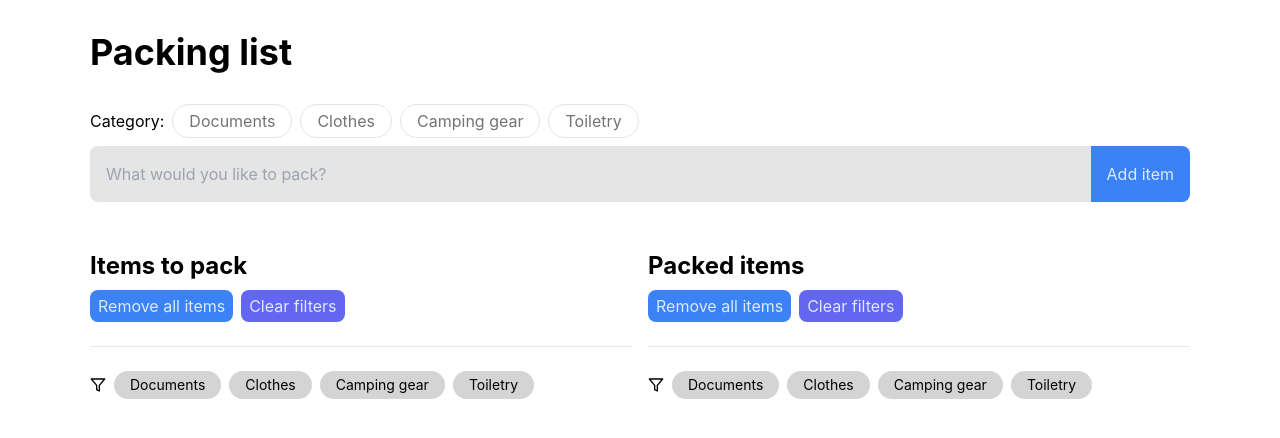
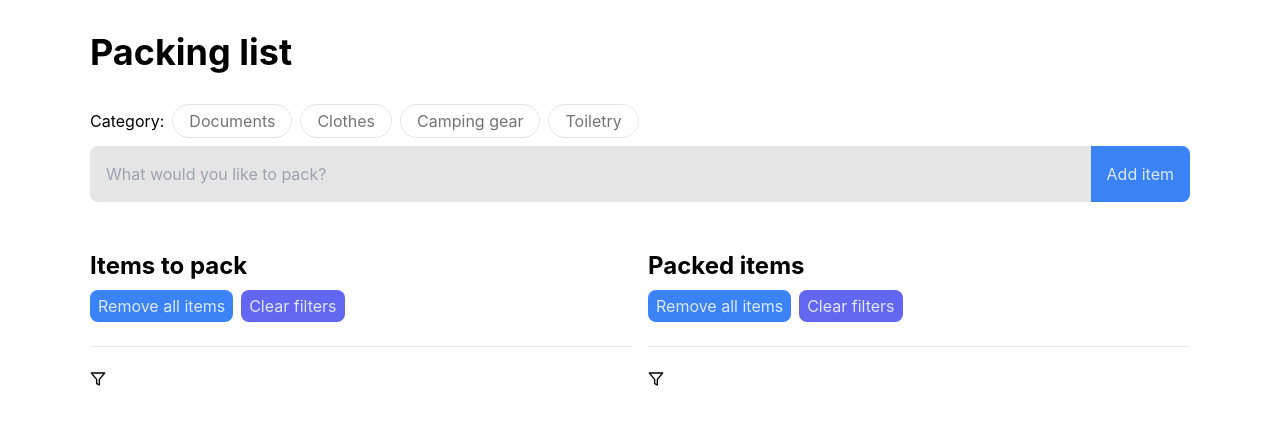
Before and after one commit to kilianfrederix/eindwerk-react, a React (Create React App) app in the folder eindwerk-react/: page / in a window 1280 px wide. Shown: the top 438 px of the page. Built offline with nearby package versions, Linux system fonts and the light colour scheme.

Commit message:
category button disabled toegevoegd

```diff
--- a/eindwerk-react/src/components/PackedItems/PackedCategory.jsx
+++ b/eindwerk-react/src/components/PackedItems/PackedCategory.jsx
@@ -1,13 +1,18 @@
-export default function PackedCategory  ({ onSelectedcategory }) {
+import React from 'react';
+
+export default function PackedCategory({ items, onSelectedCategory }) {
+  // Extract unique categories from items
+  const uniqueCategories = [...new Set(items.map((item) => item.category))];
 
   const handleCategoryClick = (category) => {
-            onSelectedcategory(category);
+    onSelectedCategory(category);
   };
 
   return (
     <div
-            style={{ opacity: 1, pointerEvents: "all" }}
-            className="transition-all my-4 flex gap-2 flex-wrap items-center">
+      style={{ opacity: 1, pointerEvents: 'all' }}
+      className="transition-all my-4 flex gap-2 flex-wrap items-center"
+    >
       <svg
         xmlns="http://www.w3.org/2000/svg"
         width={16}
@@ -22,34 +27,17 @@ export default function PackedCategory  ({ onSelectedcategory }) {
       >
         <polygon points="22 3 2 3 10 12.46 10 19 14 21 14 12.46 22 3" />
       </svg>
+      {uniqueCategories.map((category) => (
         <button
+          key={category}
           type="button"
           className="transition-all px-4 py-1 rounded-full text-sm bg-neutral-300 hover:bg-neutral-400/70"
-                    onClick={() => handleCategoryClick('Documents')}
+          onClick={() => handleCategoryClick(category)}
+          disabled={!items.some((item) => item.category === category)}
         >
-                    Documents
+          {category}
         </button>
-                <button
-                    type="button"
-                    className="transition-all px-4 py-1 rounded-full text-sm bg-neutral-300 hover:bg-neutral-400/70"
-                    onClick={() => handleCategoryClick('Clothes')}
-                >
-                    Clothes
-                </button>
-                <button
-                    type="button"
-                    className="transition-all px-4 py-1 rounded-full text-sm bg-neutral-300 hover:bg-neutral-400/70"
-                    onClick={() => handleCategoryClick('Camping gear')}
-                >
-                    Camping gear
-                </button>
-                <button
-                    type="button"
-                    className="transition-all px-4 py-1 rounded-full text-sm bg-neutral-300 hover:bg-neutral-400/70"
-                    onClick={() => handleCategoryClick('Toiletry')}
-                >
-                    Toiletry
-                </button>
+      ))}
     </div>
-    )
+  );
 }
--- a/eindwerk-react/src/components/PackedItems/PackedItemsList.jsx
+++ b/eindwerk-react/src/components/PackedItems/PackedItemsList.jsx
@@ -3,7 +3,8 @@ import PackedCategory from './PackedCategory';
 import PackedItems from './PackedItems';
 import { useState } from 'react';
 
-export default function PackedItemsList({ items, setItems, areFiltersApplied, onTogglePacked, removePackedItems, removeitem }) {
+export default function PackedItemsList({ items, setItems, areFiltersApplied, onTogglePacked, removePackedItems, removeItem }) {
+
   const [selectedCategory, setSelectedCategory] = useState('');
 
   const handleSelectCategory = (category) => {
@@ -21,20 +22,22 @@ export default function PackedItemsList({ items, setItems, areFiltersApplied, on
   return (
     <div>
       <PackedHeader
-      removePackedItems={removePackedItems}
-      onClearFilters={handleClearFilters}
-      areFiltersApplied={areFiltersApplied}
-    />
+        removePackedItems={removePackedItems}
+        onClearFilters={handleClearFilters}
+        areFiltersApplied={areFiltersApplied}
+      />
 
       <PackedCategory
-      onSelectedCategory={handleSelectCategory} />
+        items={items}
+        onSelectedCategory={handleSelectCategory}
+      />
 
       <PackedItems
         items={filteredItems}
         setItems={setItems}
         onTogglePacked={onTogglePacked}
-        removeitem={removeitem}
-        />
+        removeItem={removeItem}
+      />
     </div>
   );
 }
--- a/eindwerk-react/src/components/PackingItems/PackingCategory.jsx
+++ b/eindwerk-react/src/components/PackingItems/PackingCategory.jsx
@@ -1,11 +1,10 @@
-export default function PackingCategory ({ onSelectedcategory }) {
+export default function PackingCategory ({items, onSelectedcategory }) {
+
+    const uniqueCategories = [...new Set(items.map((item) => item.category))];
 
     const handleCategoryClick = (category) => {
         onSelectedcategory(category);
     };
-
-
-
 
     return (
         <div
@@ -25,34 +24,18 @@ export default function PackingCategory ({ onSelectedcategory }) {
             >
                 <polygon points="22 3 2 3 10 12.46 10 19 14 21 14 12.46 22 3" />
             </svg>
-                <button
-                    type="button"
-                    className="transition-all px-4 py-1 rounded-full text-sm bg-neutral-300 hover:bg-neutral-400/70"
-                    onClick={() => handleCategoryClick('Documents')}
-                >
-                    Documents
-                </button>
-                <button
-                    type="button"
-                    className="transition-all px-4 py-1 rounded-full text-sm bg-neutral-300 hover:bg-neutral-400/70"
-                    onClick={() => handleCategoryClick('Clothes')}
-                >
-                    Clothes
-                </button>
-                <button
-                    type="button"
-                    className="transition-all px-4 py-1 rounded-full text-sm bg-neutral-300 hover:bg-neutral-400/70"
-                    onClick={() => handleCategoryClick('Camping gear')}
-                >
-                    Camping gear
-                </button>
-                <button
-                    type="button"
-                    className="transition-all px-4 py-1 rounded-full text-sm bg-neutral-300 hover:bg-neutral-400/70"
-                    onClick={() => handleCategoryClick('Toiletry')}
-                >
-                    Toiletry
-                </button>
+                {uniqueCategories.map((category) => (
+                    <button
+                    key={category}
+                        type="button"
+                        className="transition-all px-4 py-1 rounded-full text-sm bg-neutral-300 hover:bg-neutral-400/70"
+                        onClick={() => handleCategoryClick(category)}
+                        disabled={!items.some((item) => item.category === category)}
+                    >
+                        {category}
+                    </button>
+                ))}
+
         </div>
     )
 }
--- a/eindwerk-react/src/components/PackingItems/PackingItemsList.jsx
+++ b/eindwerk-react/src/components/PackingItems/PackingItemsList.jsx
@@ -29,6 +29,7 @@ export default function PackingItemsList({ items, setItems, areFiltersApplied, o
 
 
             <PackingCategory
+                items={items}
                 onSelectedcategory={handleSelectCategory}
             />
             <PackingItems
```
Lines whose indentation alone changed are shown as unchanged.
